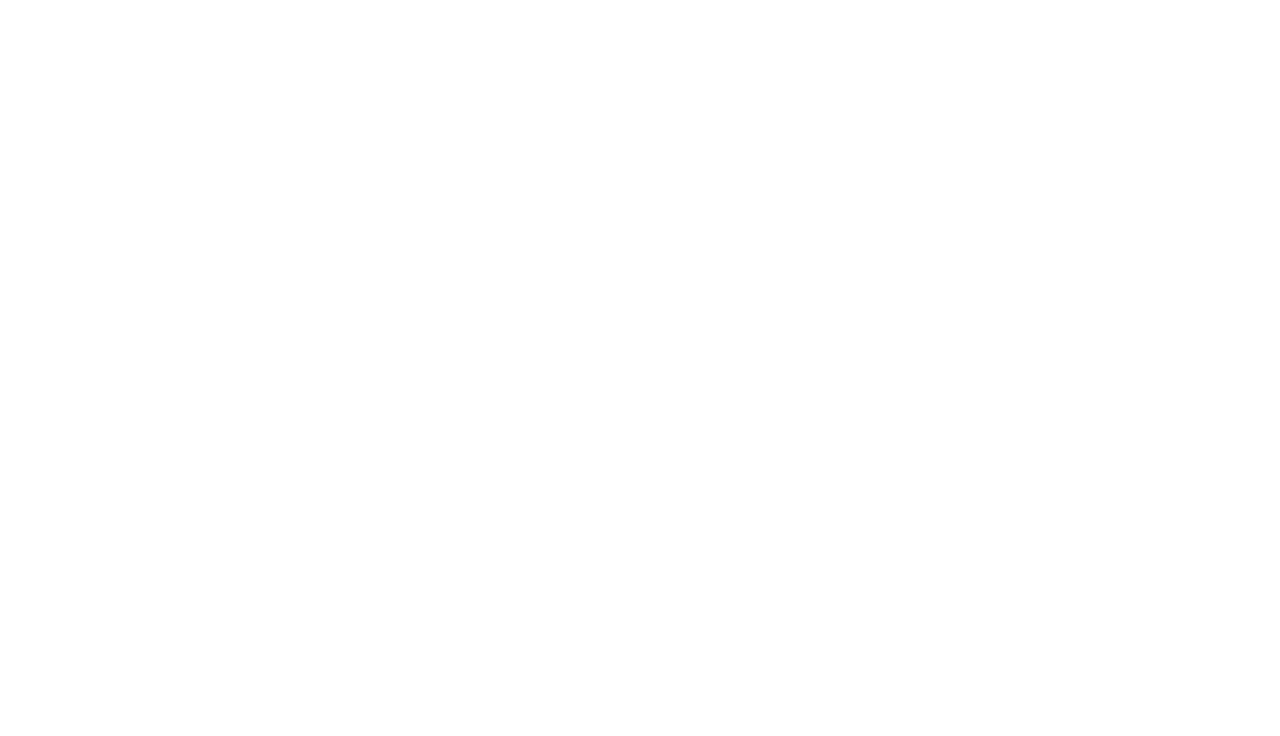
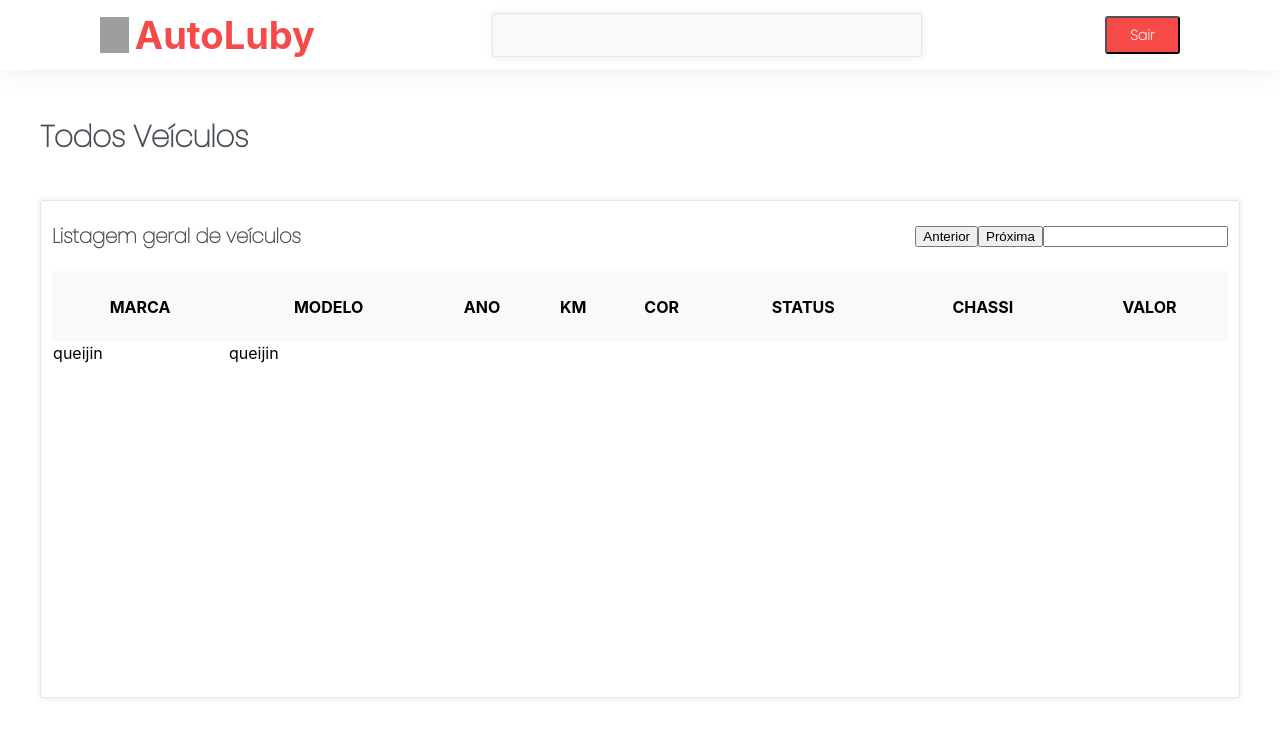
Before and after one commit to Johnny-batata/CarStore, a React (Create React App) app: page /carslist in a window 1280 px wide. Shown: the top 736 px of the page. Built offline with nearby package versions, Linux system fonts and the light colour scheme; grey boxes are pictures that could not be loaded.

Commit message:
create a component to login form

```diff
--- a/package.json
+++ b/package.json
@@ -10,13 +10,15 @@
     "@types/node": "^16.11.18",
     "@types/react": "^17.0.38",
     "@types/react-dom": "^17.0.11",
+    "formik": "^2.2.9",
     "react": "^17.0.2",
     "react-dom": "^17.0.2",
     "react-router-dom": "^5.3.0",
     "react-scripts": "5.0.0",
     "styled-components": "^5.3.3",
     "typescript": "^4.5.4",
-    "web-vitals": "^2.1.2"
+    "web-vitals": "^2.1.2",
+    "yup": "^0.32.11"
   },
   "scripts": {
     "start": "react-scripts start",
--- a/src/App.tsx
+++ b/src/App.tsx
@@ -3,9 +3,11 @@
 import Login from './page/Login';
 import { Container } from './page/GeneralStyles/styles';
 import Home from './page/Home';
+import CarList from './page/CarsList';
 
 const App: React.FC = () => (
   <Container>
+    <Route exact path="/carslist" component={CarList} />
     <Route exact path="/home" component={Home} />
     <Route exact path="/" component={Login} />
   </Container>
--- a/src/index.tsx
+++ b/src/index.tsx
@@ -1,10 +1,9 @@
 import React from 'react';
 import ReactDOM from 'react-dom';
 import './index.css';
+import { BrowserRouter } from 'react-router-dom';
 import App from './App';
 import reportWebVitals from './reportWebVitals';
-import { BrowserRouter } from 'react-router-dom';
-
 
 ReactDOM.render(
   <React.StrictMode>
@@ -12,7 +11,7 @@
       <App />
     </BrowserRouter>
   </React.StrictMode>,
-  document.getElementById('root')
+  document.getElementById('root'),
 );
 
 // If you want to start measuring performance in your app, pass a function
--- /dev/null
+++ b/src/page/CarsList/components/Table/index.tsx
@@ -0,0 +1,32 @@
+import React from 'react';
+
+import { Thead, Ttable, Th } from './styles';
+
+const Table: React.FC = () => {
+  console.log('sapin');
+
+  const carHeader = ['MARCA', 'MODELO', 'ANO', 'KM', 'COR', 'STATUS', 'CHASSI', 'VALOR'];
+
+  const renderHeader = (array: any): JSX.Element => (
+    array.map((el: string) => (
+      <Th key={el}>
+        {el}
+      </Th>
+    ))
+  );
+  return (
+    <Ttable>
+      <Thead>
+        { renderHeader(carHeader)}
+      </Thead>
+      <tbody>
+        <tr>
+          <td>queijin</td>
+          <td>queijin</td>
+        </tr>
+      </tbody>
+    </Ttable>
+  );
+};
+
+export default Table;
--- /dev/null
+++ b/src/page/CarsList/components/Table/styles.tsx
@@ -0,0 +1,19 @@
+import styled from 'styled-components';
+
+export const Thead = styled.thead`
+  width: 100%;
+  background: #F9F9F9;
+  border-radius: 3px;
+  height: 71px;
+  padding: 0;
+`;
+
+export const Ttable = styled.table`
+  width: 100%;
+  border-spacing: 0;
+  margin-top: 20px;
+`;
+
+export const Th = styled.th`
+  padding: 0;
+`;
--- a/src/page/CarsList/index.tsx
+++ b/src/page/CarsList/index.tsx
@@ -1,11 +1,33 @@
 import React from 'react';
+import Header from '../GeneralComponents/Header';
+import {
+  Container, Wrapper, Title, TableWrapper, TableSectionHeader, TableSectionTitle,
+} from './styles';
+
+import Table from './components/Table';
 
 const CarList: React.FC = () => {
   console.log('sapin gente boa');
   return (
-    <div>
-      <p>queijin </p>
-    </div>
+    <Container>
+      <Header />
+      <Wrapper>
+        <Title>Todos Veículos</Title>
+        <TableWrapper>
+          <TableSectionHeader>
+            <TableSectionTitle>Listagem geral de veículos</TableSectionTitle>
+            <section>
+              <div>
+                <button type="button">Anterior </button>
+                <button type="button">Próxima </button>
+                <input type="text" />
+              </div>
+            </section>
+          </TableSectionHeader>
+          <Table />
+        </TableWrapper>
+      </Wrapper>
+    </Container>
   );
 };
 
--- /dev/null
+++ b/src/page/CarsList/styles.tsx
@@ -0,0 +1,61 @@
+import styled from 'styled-components';
+
+export const Container = styled.div`
+  width: 100%;
+`;
+
+export const Wrapper = styled.div`
+    /* margin-left: 7.8125%; */
+    margin-left: 40px;
+    margin-right: 40px;
+    /* margin-right: 7.8125%; */
+    height: calc(100% - 9.1796875% - 45px - 40px);
+    margin-bottom: 9.1796875%;
+    `;
+
+export const Title = styled.h1`
+  font-family: Poppins;
+  font-style: normal;
+  font-weight: 600;
+  font-size: 30px;
+  line-height: 45px;
+  letter-spacing: -0.02em;
+  color: #495057;
+  margin-top: 45px;
+  margin-bottom: 40px;
+`;
+
+export const TableWrapper = styled.section`
+  padding-left: 0.92592592592%;
+  padding-right: 0.92592592592%;
+  /* padding-top: 2.94117647059%; */
+  padding-top: 20px;
+  /* padding-bottom: 2.94117647059%; */
+  padding-bottom: 20px;
+  height: calc(100% - 9.1796875% - 45px - 40px);
+  /* display: flex; */
+  /* width: 100% */
+  background: #FFFFFF;
+border: 1px solid #E6E6E6;
+box-sizing: border-box;
+box-shadow: 0px 0px 6px rgba(162, 162, 162, 0.25);
+border-radius: 3px;
+`;
+
+export const TableSectionHeader = styled.section`
+  /* height: 11.7647058824%; */
+  width: 100%;
+  display: flex;
+  justify-content: space-between;
+  align-items: center;
+`;
+
+export const TableSectionTitle = styled.section`
+  letter-spacing: -0.02em;
+  font-family: Poppins;
+  font-style: normal;
+  font-weight: 800;
+  font-size: 20px;
+  line-height: 30px;
+  color: #495057;
+`;
--- a/src/page/Home/index.tsx
+++ b/src/page/Home/index.tsx
@@ -3,10 +3,6 @@
   Wrapper, Container, Title, SubTitle,
 } from './styles';
 import Header from '../GeneralComponents/Header';
-import ImageOne from '../../assets/Home/car1.png';
-import ImageTwo from '../../assets/Home/car2.png';
-import ImageThree from '../../assets/Home/notACar.png';
-
 import HomeSections from './components/HomeSections';
 
 const Home: React.FC = () => (
--- /dev/null
+++ b/src/page/Login/components/LoginForm/index.tsx
@@ -0,0 +1,44 @@
+import React from 'react';
+import {
+  FormSection,
+  TitleContent, SubTitleContent, SubTitleSection, Label, Input, ForgotPasswordContainer, Button,
+  ContentForm,
+} from './styles';
+
+const LoginForm: React.FC = () => (
+  <FormSection>
+    <div>
+      <TitleContent>
+        Bem-vindo à AutoLuby
+      </TitleContent>
+      <SubTitleSection>
+        <SubTitleContent>Faça o login para acessar sua conta.</SubTitleContent>
+      </SubTitleSection>
+      <ContentForm>
+        <Label htmlFor="email">
+          Endereço de email
+          <Input type="text" id="email" placeholder="@mail.com" />
+        </Label>
+        <Label htmlFor="password">
+          Senha
+          <Input type="text" id="password" placeholder="senha" />
+        </Label>
+        <ForgotPasswordContainer>
+          <label htmlFor="forgot-password">
+            <input type="checkbox" id="forgot-password" />
+            Lembrar minha senha
+          </label>
+          <p>
+            Esqueceu a senha?
+          </p>
+        </ForgotPasswordContainer>
+        <Button type="button">Entrar </Button>
+        <p>
+          Ainda não possui conta? Criar Conta
+        </p>
+      </ContentForm>
+    </div>
+  </FormSection>
+);
+
+export default LoginForm;
--- /dev/null
+++ b/src/page/Login/components/LoginForm/styles.tsx
@@ -0,0 +1,90 @@
+import styled from 'styled-components';
+
+export const FormSection = styled.section`
+  padding-top: 17.3828125%;
+  padding-left: 5.67708333333%;
+  padding-right: calc(7.8125% + 5.67708333333%);
+  padding-bottom: 17.3828125%;
+  display: flex;
+  align-items: center;
+  flex-direction: column;
+  height: calc(100% - 17.3828125% * 2);
+`;
+
+export const TitleContent = styled.h1`
+  font-family: Poppins;
+  font-style: SemiBold;
+  font-size: 38px;
+  line-height: 46px;
+  line-height: 120%;
+  align: Left;
+  vertical-align: Center;
+  letter-spacing: -3%;
+  color:#3C3C3C;
+  fill: Solid;
+  margin:0;
+`;
+
+export const SubTitleContent = styled.h3`
+  font-family: Poppins;
+  font-style: SemiBold;
+  font-size: 12px;
+  line-height: 14px;
+  line-height: 120%;
+  align: Left;
+  vertical-align: Center;
+  letter-spacing: -3%;
+  color:#A2A2A2;
+  fill: Solid;
+`;
+
+export const SubTitleSection = styled.section`
+  width: 100%;
+  display: flex;
+  justify-content: flex-start;
+`;
+
+export const ContentForm = styled.div`
+  display: flex;
+  width: 100%;
+  flex-direction: column;
+`;
+
+export const Label = styled.label`
+  display: flex;
+  flex-direction: column;
+  width: 100%;
+`;
+
+export const Input = styled.input`
+  width: 93%;
+  background-color: #F9F9F9;
+  border-radius: 1px;
+  border-color: #E6E6E6;
+  height: 30px;
+  padding-top:5px;
+  padding-bottom:5px;
+  padding-left:10px;
+  padding-right:10px;
+  font-size:18px;
+`;
+
+export const ForgotPasswordContainer = styled.div`
+  display: flex;
+  width: 100%;
+  align-items: center;
+  justify-content: space-between;
+`;
+
+export const Button = styled.button`
+  font-family: Poppins;
+  font-style: normal;
+  font-weight: 600;
+  font-size: 14px;
+  line-height: 120%;
+  color:#FFFFFF;
+  fill: Solid;
+  height:37px;
+  background-color: #F54A48;
+  border-radius: 3px;
+`;
--- a/src/page/Login/styles.tsx
+++ b/src/page/Login/styles.tsx
@@ -24,17 +24,6 @@
   height: calc(100% - 4.21875%);
 `;
 
-export const FormSection = styled.section`
-  padding-top: 17.3828125%;
-  padding-left: 5.67708333333%;
-  padding-right: calc(7.8125% + 5.67708333333%);
-  padding-bottom: 17.3828125%;
-  display: flex;
-  align-items: center;
-  flex-direction: column;
-  height: calc(100% - 17.3828125% * 2);
-`;
-
 export const Title = styled.h1`
   /* font-family: Poppins; */
   font-style: SemiBold;
@@ -59,81 +48,3 @@
   align-items: center;
   height: 57px;
 `;
-
-export const TitleContent = styled.h1`
-  font-family: Poppins;
-  font-style: SemiBold;
-  font-size: 38px;
-  line-height: 46px;
-  line-height: 120%;
-  align: Left;
-  vertical-align: Center;
-  letter-spacing: -3%;
-  color:#3C3C3C;
-  fill: Solid;
-  margin:0;
-`;
-
-export const SubTitleContent = styled.h3`
-  font-family: Poppins;
-  font-style: SemiBold;
-  font-size: 12px;
-  line-height: 14px;
-  line-height: 120%;
-  align: Left;
-  vertical-align: Center;
-  letter-spacing: -3%;
-  color:#A2A2A2;
-  fill: Solid;
-`;
-
-export const SubTitleSection = styled.section`
-  width: 100%;
-  display: flex;
-  justify-content: flex-start;
-`;
-
-export const ContentForm = styled.div`
-  display: flex;
-  width: 100%;
-  flex-direction: column;
-`;
-
-export const Label = styled.label`
-  display: flex;
-  flex-direction: column;
-  width: 100%;
-`;
-
-export const Input = styled.input`
-  width: 93%;
-  background-color: #F9F9F9;
-  border-radius: 1px;
-  border-color: #E6E6E6;
-  height: 30px;
-  padding-top:5px;
-  padding-bottom:5px;
-  padding-left:10px;
-  padding-right:10px;
-  font-size:18px;
-`;
-
-export const ForgotPasswordContainer = styled.div`
-  display: flex;
-  width: 100%;
-  align-items: center;
-  justify-content: space-between;
-`;
-
-export const Button = styled.button`
-  font-family: Poppins;
-  font-style: normal;
-  font-weight: 600;
-  font-size: 14px;
-  line-height: 120%;
-  color:#FFFFFF;
-  fill: Solid;
-  height:37px;
-  background-color: #F54A48;
-  border-radius: 3px;
-`;
```
Also changed, not shown: src/page/Login/index.tsx (+4 -36 lines), 1 other file (tests, documents, lock files or other folders).
